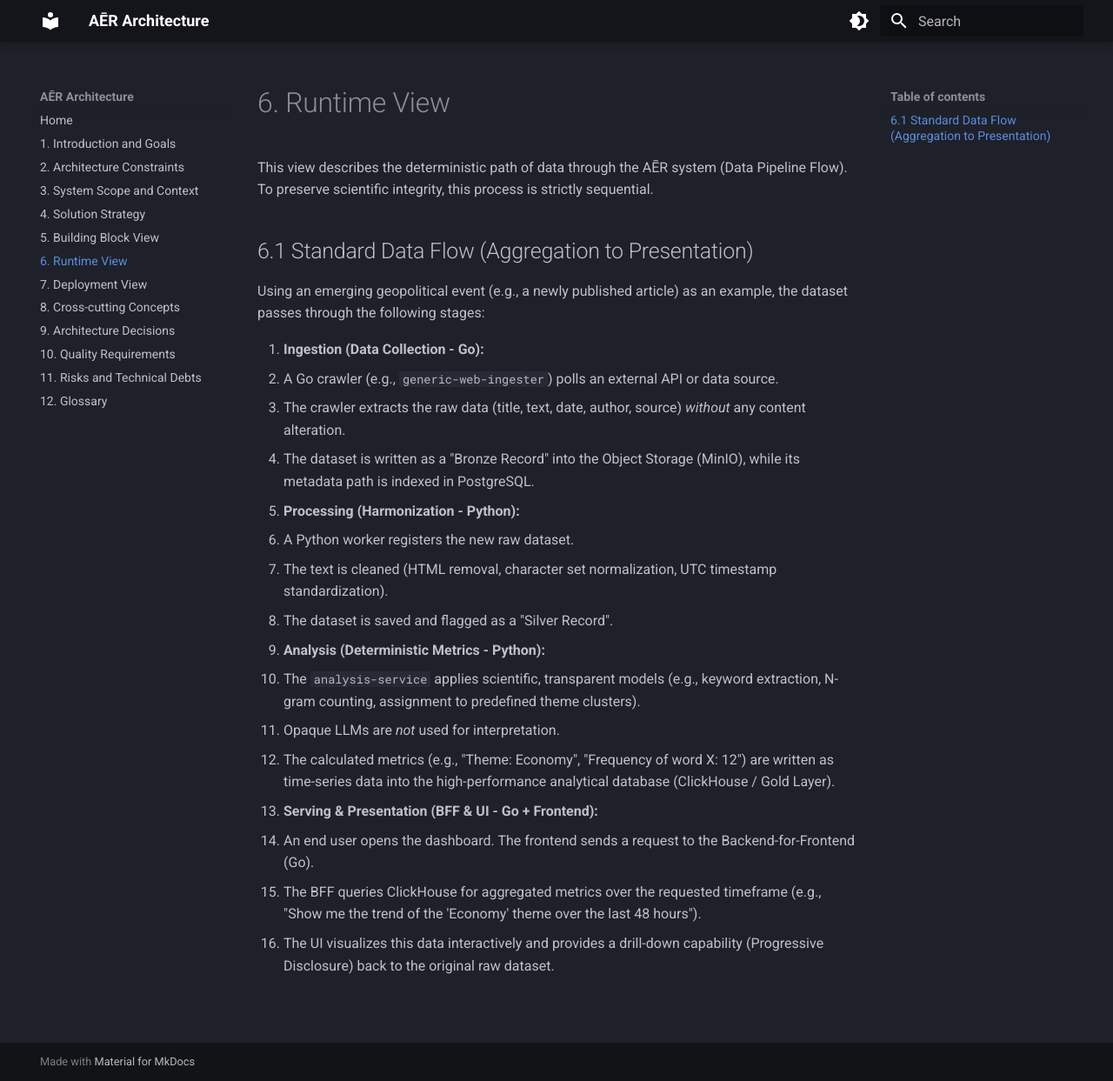
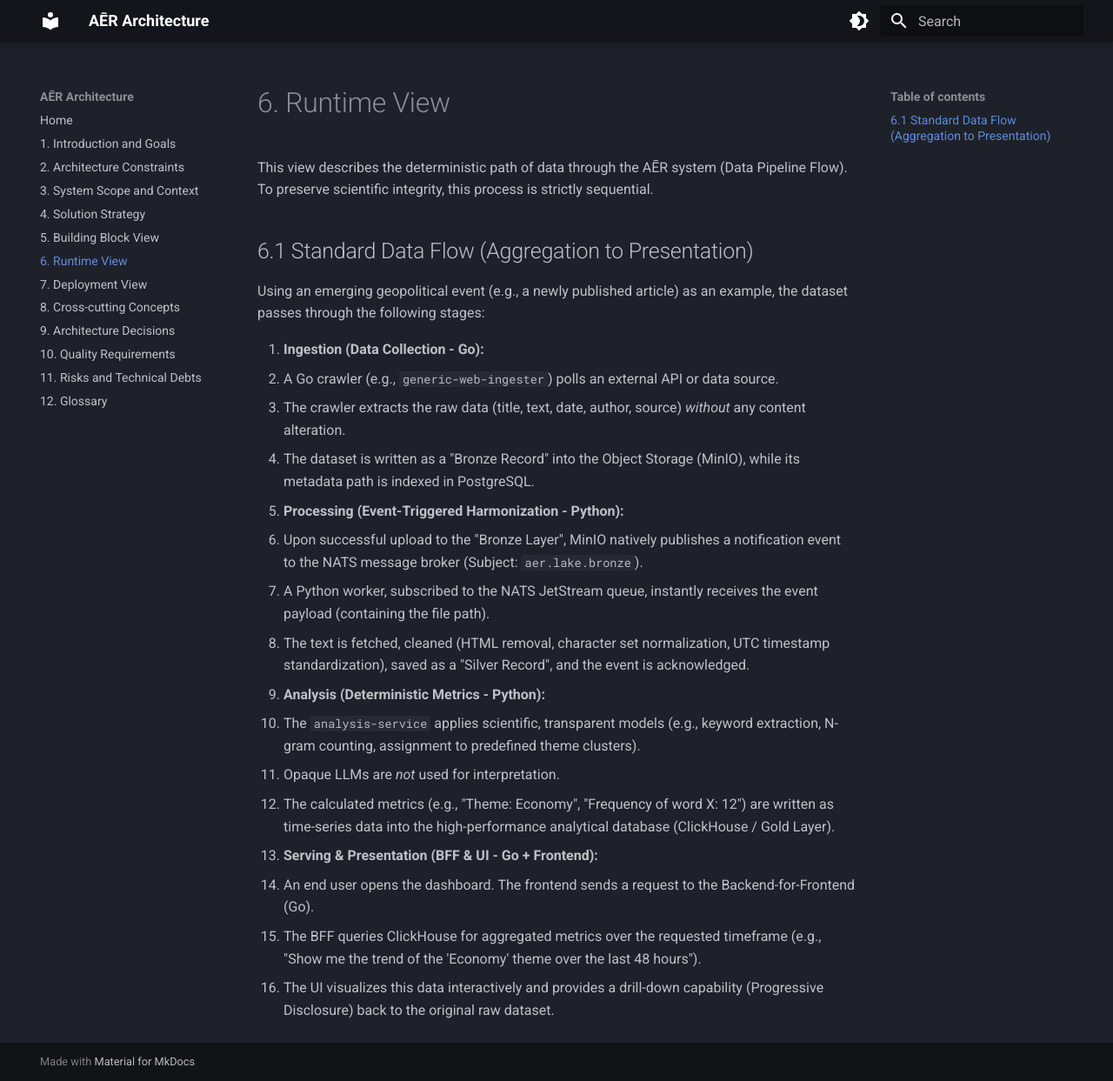
Before and after one commit to frogfromlake/aer, an MkDocs documentation site: the page built from docs/arc42/06_runtime_view.md, in a window 1280 px wide and 1243 px high. Shown: the whole window at 87% size. Built offline with MkDocs 1.6.1 and Material for MkDocs 9.7.7, drawn with Linux system fonts in a browser that asks for light colours.

Commit message:
docs: update runtime view for event-driven flow and sync roadmap

```diff
--- a/docs/arc42/06_runtime_view.md
+++ b/docs/arc42/06_runtime_view.md
@@ -11,10 +11,10 @@ Using an emerging geopolitical event (e.g., a newly published article) as an exa
    * The crawler extracts the raw data (title, text, date, author, source) *without* any content alteration.
    * The dataset is written as a "Bronze Record" into the Object Storage (MinIO), while its metadata path is indexed in PostgreSQL.
 
-2. **Processing (Harmonization - Python):**
-   * A Python worker registers the new raw dataset.
-   * The text is cleaned (HTML removal, character set normalization, UTC timestamp standardization).
-   * The dataset is saved and flagged as a "Silver Record".
+2. **Processing (Event-Triggered Harmonization - Python):**
+   * Upon successful upload to the "Bronze Layer", MinIO natively publishes a notification event to the NATS message broker (Subject: `aer.lake.bronze`).
+   * A Python worker, subscribed to the NATS JetStream queue, instantly receives the event payload (containing the file path).
+   * The text is fetched, cleaned (HTML removal, character set normalization, UTC timestamp standardization), saved as a "Silver Record", and the event is acknowledged.
 
 3. **Analysis (Deterministic Metrics - Python):**
    * The `analysis-service` applies scientific, transparent models (e.g., keyword extraction, N-gram counting, assignment to predefined theme clusters).
```
Also changed, not shown: ROADMAP.md (added, +39 -0 lines), docs/arc42/04_solution_strategy.md (+2 -1 lines).
